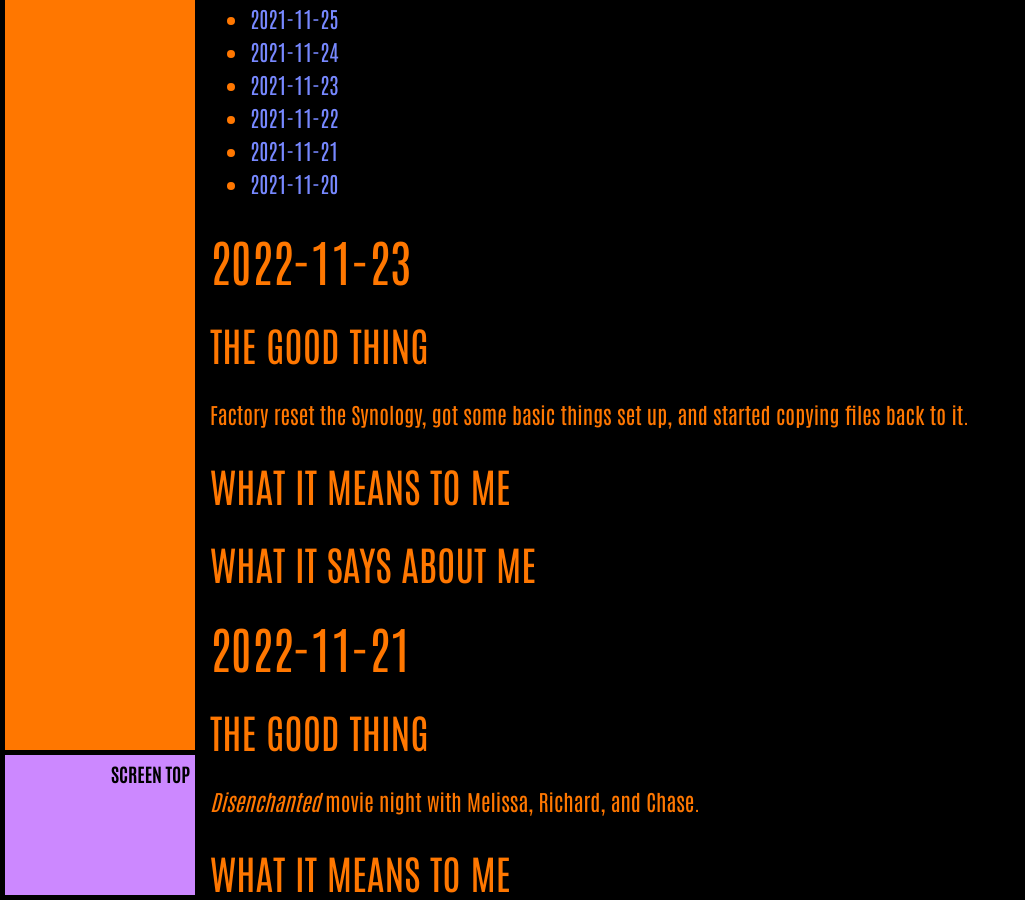
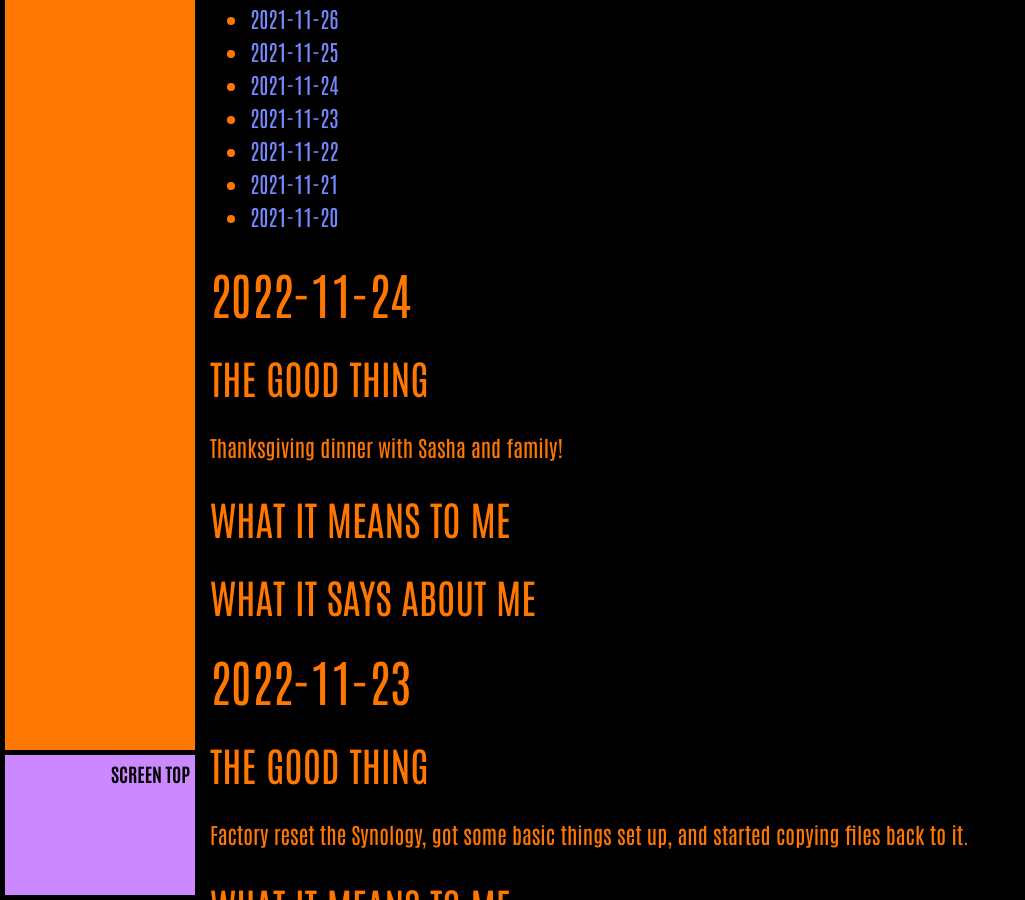
Before and after one commit to ArthurZey/arthurzey.github.io, a Jekyll site: the page built from _pages/one-good-thing.md, in a window 1280 px wide and 900 px high, scrolled down 7557 px. Shown: the whole window, without its empty margins (0-1025 px from the left). Built offline with Jekyll 4.4.1, drawn with Linux system fonts in a browser that asks for light colours; some of the changed text lies outside the part shown.

Commit message:
added stub for 2022-11-24

```diff
--- a/_pages/one-good-thing.md
+++ b/_pages/one-good-thing.md
@@ -13,6 +13,15 @@
 {:toc}
 {::options toc_levels="2" /}
 
+## 2022-11-24
+### The Good Thing
+Thanksgiving dinner with Sasha and family!
+### What It Means to Me
+
+### What It Says about Me
+
+
+
 ## 2022-11-23
 ### The Good Thing
 Factory reset the Synology, got some basic things set up, and started copying files back to it.
```
Also changed, not shown: other parts of _pages/one-good-thing.md (+1 -1 lines).
